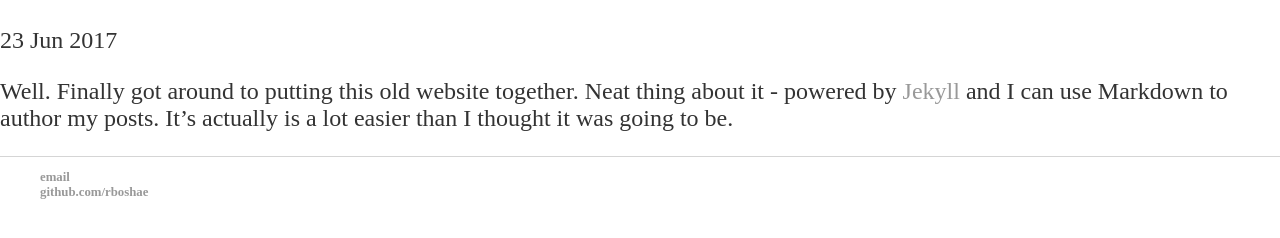
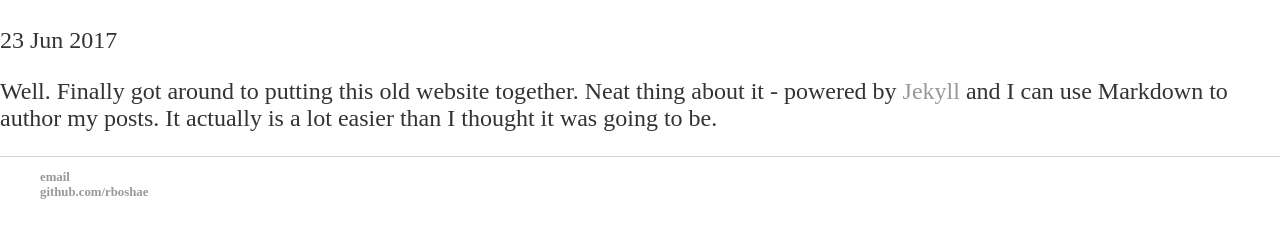
Before and after one commit to RBoshae/Personal-Website-1, a Jekyll site: the page built from _posts/2017-06-23-rick-boshae-site-launched.md, in a window 1280 px wide. Shown: the part 224-462 px from the top of the page. Built offline with Jekyll 4.4.1, drawn with Linux system fonts in a browser that asks for light colours.

```diff
--- a/_posts/2017-06-23-rick-boshae-site-launched.md
+++ b/_posts/2017-06-23-rick-boshae-site-launched.md
@@ -4,4 +4,4 @@ title: "Rick Boshae, Launches Site"
 date: 2017-06-23
 ---
 
-Well. Finally got around to putting this old website together. Neat thing about it - powered by [Jekyll](http://jekylrb.com) and I can use Markdown to author my posts. It's actually is a lot easier than I thought it was going to be.
+Well. Finally got around to putting this old website together. Neat thing about it - powered by [Jekyll](http://jekylrb.com) and I can use Markdown to author my posts. It actually is a lot easier than I thought it was going to be.
```
